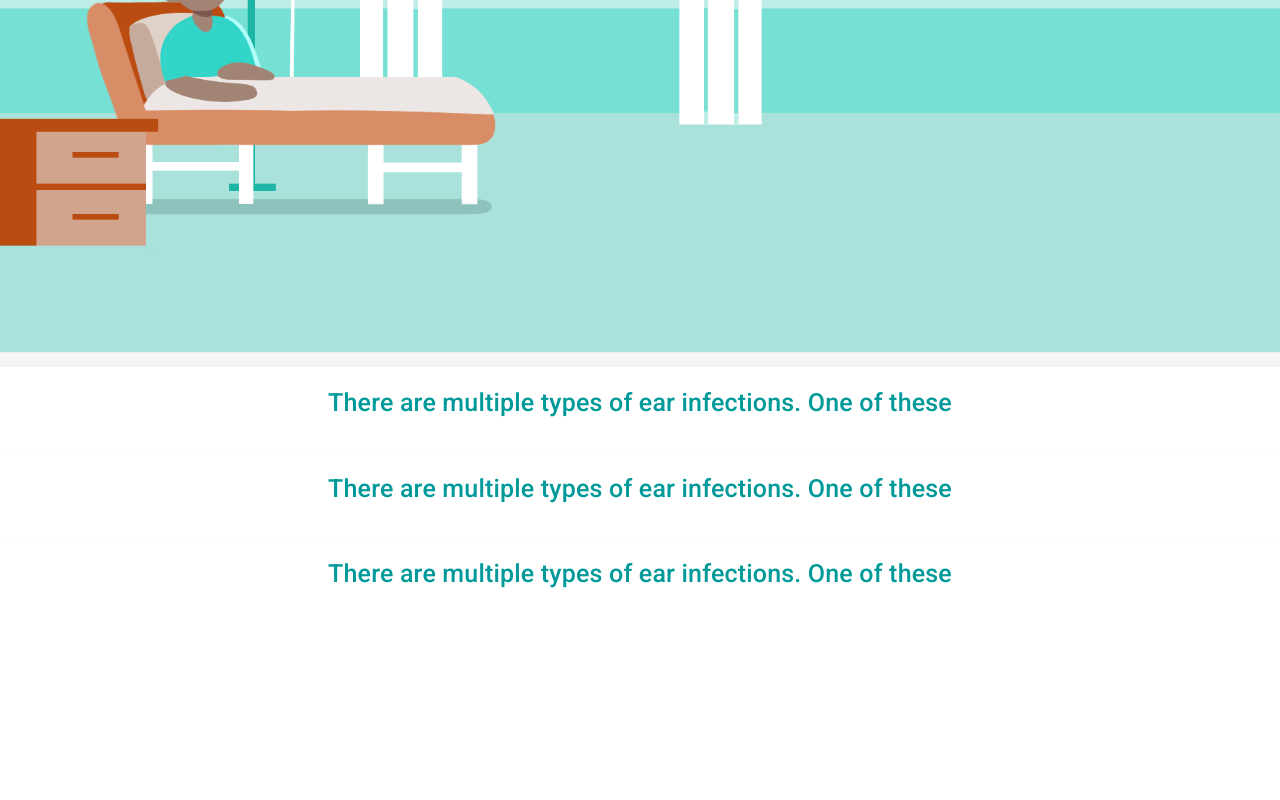
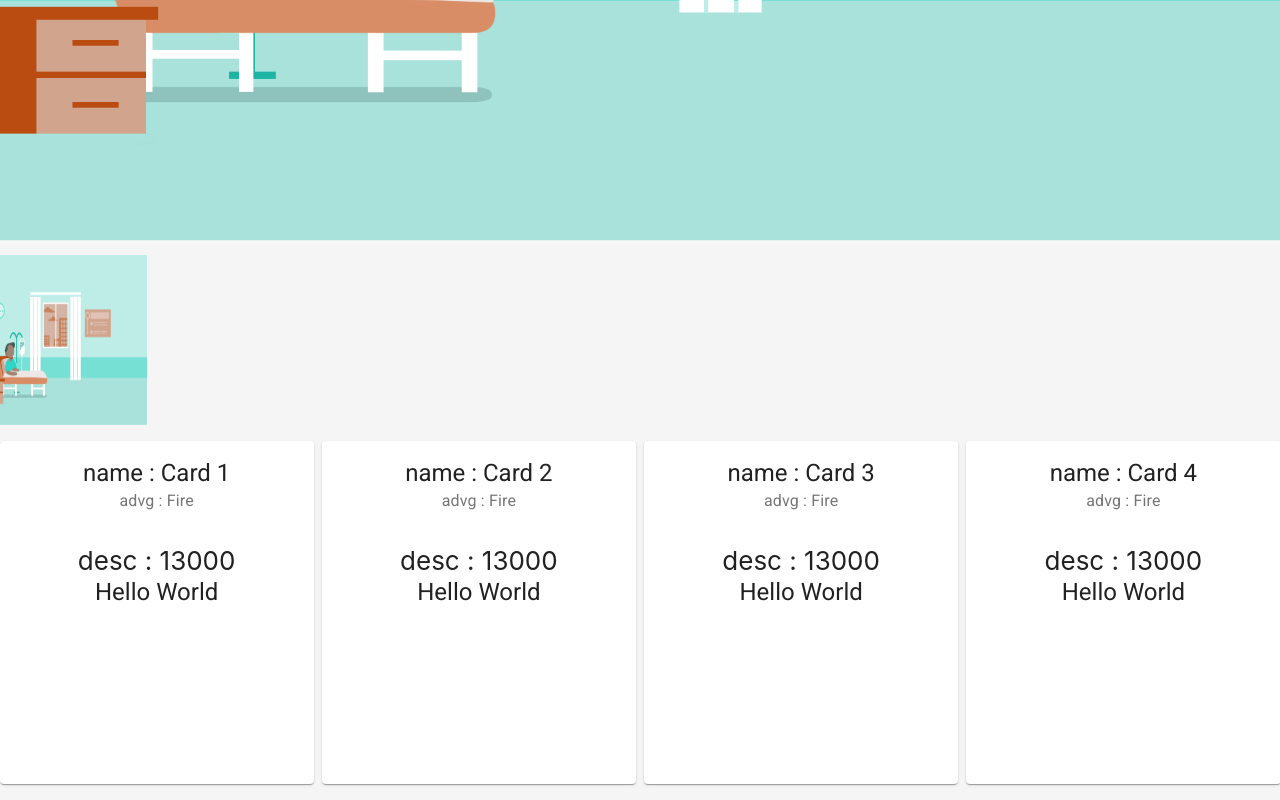
Before and after one commit to UnknownSilence/childhealthapp, a React (Create React App) app: page /game in a window 1280 px wide. Shown: the part 640-1440 px from the top of the page. Before the commit the page ends 1264 px from the top, so only its background shows below. Built offline with nearby package versions, Linux system fonts and the light colour scheme.

Commit message:
broken UI

```diff
--- a/src/index.css
+++ b/src/index.css
@@ -9,6 +9,8 @@ body {
   color: #009999;
 }
 
+
+
 code {
   font-family: source-code-pro, Menlo, Monaco, Consolas, "Courier New",
     monospace;
--- a/src/pages/Game.js
+++ b/src/pages/Game.js
@@ -2,54 +2,89 @@ import React from "react";
 import {
   Grid,
   Typography,
+  Button,
   Box,
   Item,
   Divider,
   Card,
   CardContent,
+  CardHeader
 } from "@material-ui/core";
 
+import { makeStyles } from '@material-ui/core/styles'
+import VideogameAssetIcon from "@material-ui/icons/VideogameAsset";
+
+import { ReactComponent as NurseIcon } from "./nurseIcon.svg";
 import { ReactComponent as DocOffice } from "./docOffice.svg";
 
+const useStyles = makeStyles(theme => ({
+  root: {
+      flexGrow: 1,
+      padding: theme.spacing(2)
+  }
+}))
+
+
 const Game = () => {
+
+  const classes = useStyles()
+  const data = [
+      { name: "Card 1", advg: "Fire", desc: 13000 },
+      { name: "Card 2", advg: "Fire", desc: 13000 },
+      { name: "Card 3", advg: "Fire", desc: 13000 },
+      { name: "Card 4", advg: "Fire", desc: 13000 },
+  ]
+
+
+
   return (
     <Grid>
-      <Typography variant="h1" component="h2">
-        Game
-      </Typography>
       <Box m={1} pt={1}>
         <DocOffice></DocOffice>
       </Box>
-      <Card sx={{ minWidth: 275 }}>
-        <CardContent>
-          <Typography sx={{ fontSize: 20 }} gutterBottom>
-            <Typography variant="h6">
-              {" "}
-              There are multiple types of ear infections. One of these
-            </Typography>
-          </Typography>
-        </CardContent>
-      </Card>
-      <Card sx={{ minWidth: 275 }}>
-        <CardContent>
-          <Typography sx={{ fontSize: 20 }} gutterBottom>
-            <Typography variant="h6">
-              {" "}
-              There are multiple types of ear infections. One of these
-            </Typography>
-          </Typography>
-        </CardContent>
-      </Card>
-      <Card sx={{ minWidth: 275 }}>
-        <CardContent>
-          <Typography sx={{ fontSize: 20 }} gutterBottom>
-            <Typography variant="h6">
-              {" "}
-              There are multiple types of ear infections. One of these
-            </Typography>
-          </Typography>
-        </CardContent>
-      </Card>
+
+
+
+      <Grid item container direction="column" display="flex" justify="center">
+        <NurseIcon></NurseIcon>
+      </Grid>
+
+      <div className={classes.root}>
+            <Grid
+                container
+                spacing={1}
+                direction="row"
+                justify="flex-start"
+                alignItems="flex-start"
+            >
+                {data.map(elem => (
+                    <Grid item xs={3} sm={3} md={3} key={data.indexOf(elem)}>
+                        <Card>
+                            <CardHeader
+                                title={`name : ${elem.name}`}
+                                subheader={`advg : ${elem.advg}`}
+                            />
+                            <CardContent>
+                            {`desc : ${elem.desc}`}
+                                <Typography variant="h5" gutterBottom>
+                                    Hello World
+                                </Typography>
+                                <Grid item container direction="column" display="flex" justify="center">
+                                  <Typography>&nbsp;</Typography>
+                                  <Typography>&nbsp;</Typography>
+                                  <Typography>&nbsp;</Typography>
+                                  <Grid item container direction="column" display="flex" justify="center">
+                                  <Typography>&nbsp;</Typography>
+                                  <Typography>&nbsp;</Typography>
+                                  <Typography>&nbsp;</Typography>
+                                </Grid>
+                               </Grid>
+                            </CardContent>
+                        </Card>
+                     </Grid>
+                ))}
+            </Grid>
+        </div>
     </Grid>
   );
 };
```
Also changed, not shown: src/pages/nurseIcon.svg (added).
